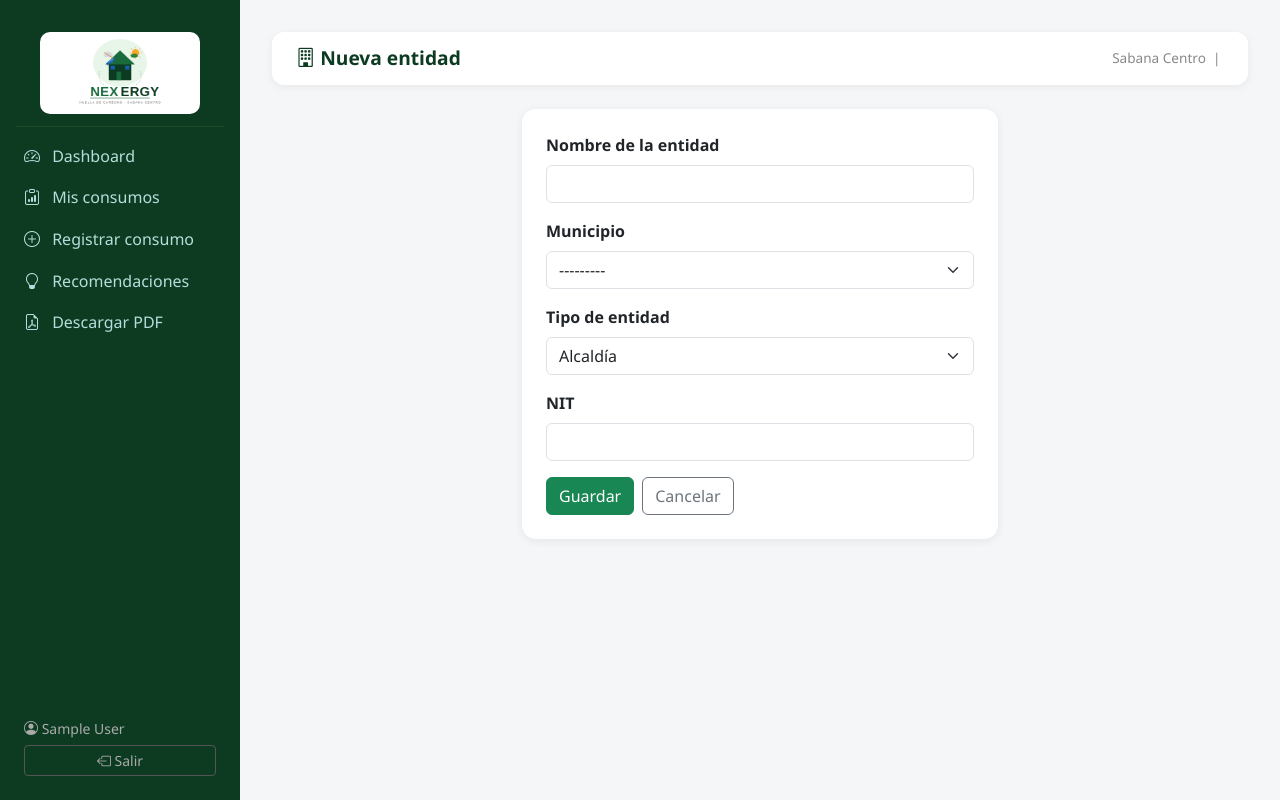
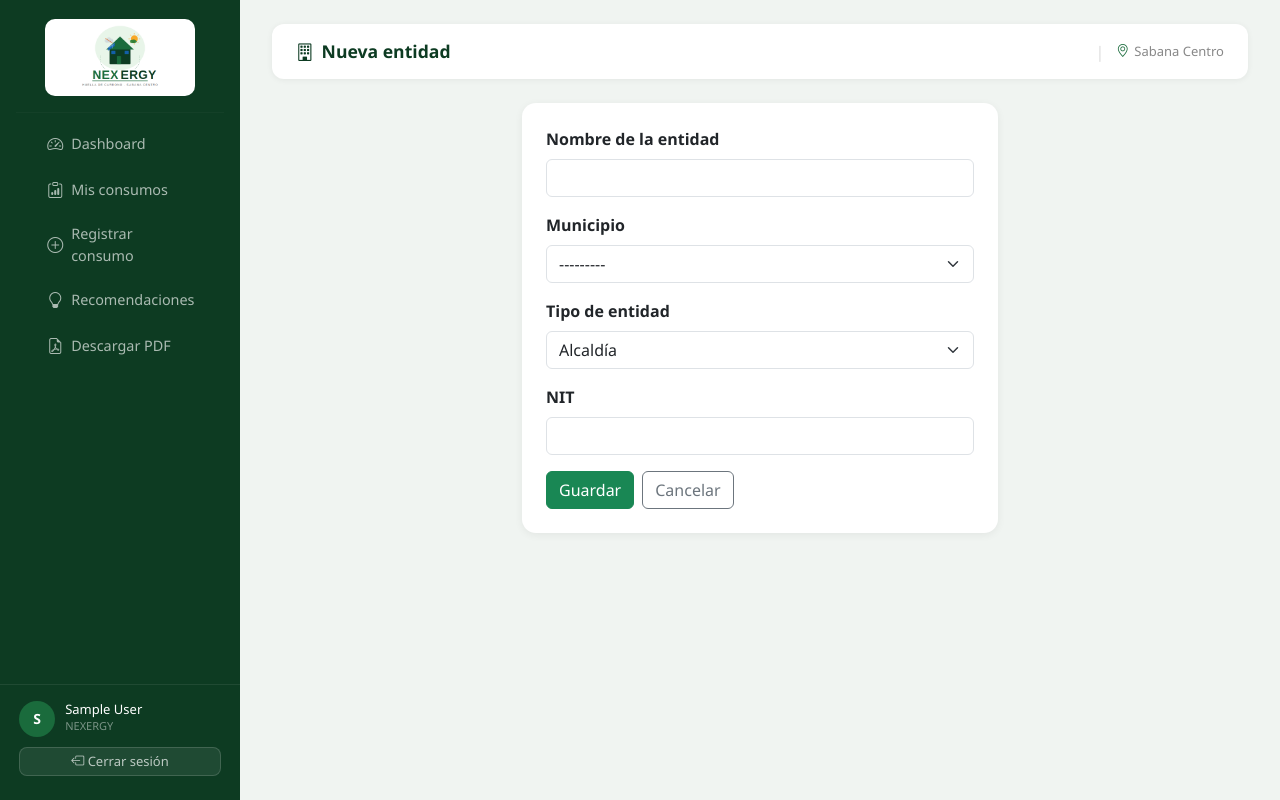
Before and after one commit to EisonAlexanderGonzalezDIaz/nexergy, a Django app: page /entidades/nueva/ in a window 1280 px wide. Run offline with Django 4.2, Linux system fonts and the light colour scheme; the visitor is signed in with stand-in values (Sample User, id 1); data comes from the database, SQL or seed files in the repository.

Commit message:
feat: mejorar diseño dashboard y sidebar

```diff
--- a/templates/base.html
+++ b/templates/base.html
@@ -4,9 +4,7 @@
   <meta charset="UTF-8">
   <meta name="viewport" content="width=device-width, initial-scale=1">
   <title>NEXERGY — {% block titulo %}Panel{% endblock %}</title>
-  <!-- Bootstrap 5 CDN -->
   <link href="https://cdn.jsdelivr.net/npm/bootstrap@5.3.2/dist/css/bootstrap.min.css" rel="stylesheet">
-  <!-- Bootstrap Icons -->
   <link href="https://cdn.jsdelivr.net/npm/bootstrap-icons@1.11.3/font/bootstrap-icons.css" rel="stylesheet">
   <style>
     :root {
@@ -14,109 +12,164 @@
       --verde-claro: #E8F5E9;
       --verde-oscuro:#0D3B22;
     }
-    body { background: #f4f6f8; font-family: 'Segoe UI', sans-serif; }
+    body { background: #F0F4F1; font-family: 'Segoe UI', sans-serif; }
 
-    /* Sidebar */
+    /* ── Sidebar ── */
     .sidebar {
       min-height: 100vh;
       width: 240px;
       background: var(--verde-oscuro);
       position: fixed;
       top: 0; left: 0;
-      padding-top: 1rem;
       z-index: 100;
+      display: flex;
+      flex-direction: column;
     }
-    .sidebar .brand {
-      color: #fff;
-      font-size: 1.6rem;
-      font-weight: 700;
-      padding: 1rem 1.5rem 0.5rem;
-      letter-spacing: 2px;
-    }
-    .sidebar .brand span { color: #81C784; }
+    .sidebar-top { padding: 1.2rem 1rem 0.5rem; }
     .sidebar .nav-link {
-      color: #B2DFDB;
-      padding: .55rem 1.5rem;
-      border-radius: 0 30px 30px 0;
-      margin-right: .75rem;
+      color: rgba(255,255,255,.65);
+      padding: .55rem 1.2rem;
+      border-radius: 8px;
+      margin: 2px .75rem;
       transition: all .2s;
+      font-size: .9rem;
+      display: flex;
+      align-items: center;
+      gap: 8px;
     }
     .sidebar .nav-link:hover,
     .sidebar .nav-link.active {
       background: var(--verde);
       color: #fff;
     }
-    .sidebar .nav-link i { margin-right: .5rem; }
+    .sidebar .nav-link i { font-size: 1rem; }
+    .sidebar-section-label {
+      font-size: 10px;
+      font-weight: 600;
+      letter-spacing: 1.5px;
+      color: rgba(255,255,255,.3);
+      padding: .8rem 1.5rem .2rem;
+      text-transform: uppercase;
+    }
+    .sidebar-bottom {
+      margin-top: auto;
+      padding: 1rem 1.2rem 1.5rem;
+      border-top: 1px solid rgba(255,255,255,.08);
+    }
+    .user-info {
+      display: flex;
+      align-items: center;
+      gap: 10px;
+      margin-bottom: 10px;
+    }
+    .user-avatar {
+      width: 36px; height: 36px;
+      background: var(--verde);
+      border-radius: 50%;
+      display: flex; align-items: center; justify-content: center;
+      font-size: 14px; font-weight: 700; color: #fff;
+      flex-shrink: 0;
+    }
+    .user-name { font-size: 13px; font-weight: 500; color: #fff; line-height: 1.2; }
+    .user-role { font-size: 11px; color: rgba(255,255,255,.45); }
 
-    /* Main content */
-    .main-content {
-      margin-left: 240px;
-      padding: 2rem;
-    }
+    /* ── Main ── */
+    .main-content { margin-left: 240px; padding: 1.5rem 2rem; }
     .topbar {
       background: #fff;
       border-radius: 12px;
-      padding: .75rem 1.5rem;
+      padding: .9rem 1.5rem;
       margin-bottom: 1.5rem;
       display: flex;
       justify-content: space-between;
       align-items: center;
-      box-shadow: 0 2px 8px rgba(0,0,0,.06);
+      box-shadow: 0 1px 6px rgba(0,0,0,.06);
     }
-    .topbar .page-title { font-weight: 600; color: var(--verde-oscuro); font-size: 1.2rem; }
+    .topbar .page-title { font-weight: 600; color: var(--verde-oscuro); font-size: 1.1rem; display: flex; align-items: center; gap: 8px; }
+    .topbar-right { display: flex; align-items: center; gap: 12px; }
+    .topbar-entidad { font-size: 13px; color: #888; display: flex; align-items: center; gap: 5px; }
+    .topbar-entidad i { color: var(--verde); }
 
-    /* Cards KPI */
+    /* ── KPI Cards ── */
     .kpi-card {
       background: #fff;
       border-radius: 14px;
       padding: 1.4rem 1.6rem;
-      box-shadow: 0 2px 10px rgba(0,0,0,.07);
-      border-left: 5px solid var(--verde);
+      box-shadow: 0 2px 8px rgba(0,0,0,.06);
+      border-top: 4px solid var(--verde);
+      transition: transform .2s;
     }
-    .kpi-card .kpi-value { font-size: 2rem; font-weight: 700; color: var(--verde-oscuro); }
-    .kpi-card .kpi-label { color: #666; font-size: .85rem; margin-top: .2rem; }
-    .kpi-card.alcance-2 { border-left-color: #1565C0; }
+    .kpi-card:hover { transform: translateY(-2px); }
+    .kpi-card .kpi-value { font-size: 2rem; font-weight: 700; color: var(--verde-oscuro); line-height: 1; }
+    .kpi-card .kpi-label { color: #777; font-size: .82rem; margin-top: .4rem; display: flex; align-items: center; gap: 4px; }
+    .kpi-card .kpi-unit { font-size: .75rem; color: #aaa; margin-top: 2px; }
+    .kpi-card.total-card { background: var(--verde-oscuro); border-top-color: #5DCAA5; }
+    .kpi-card.total-card .kpi-value { color: #5DCAA5; font-size: 2.2rem; }
+    .kpi-card.total-card .kpi-label { color: rgba(255,255,255,.7); }
+    .kpi-card.total-card .kpi-unit { color: rgba(255,255,255,.4); }
+    .kpi-card.alcance-1 { border-top-color: var(--verde); }
+    .kpi-card.alcance-1 .kpi-value { color: var(--verde); }
+    .kpi-card.alcance-2 { border-top-color: #1565C0; }
     .kpi-card.alcance-2 .kpi-value { color: #1565C0; }
-    .kpi-card.alcance-3 { border-left-color: #E65100; }
+    .kpi-card.alcance-3 { border-top-color: #E65100; }
     .kpi-card.alcance-3 .kpi-value { color: #E65100; }
-    .kpi-card.total-card { border-left-color: var(--verde-oscuro); background: var(--verde-oscuro); }
-    .kpi-card.total-card .kpi-value,
-    .kpi-card.total-card .kpi-label { color: #fff; }
 
-    /* Chart containers */
+    /* ── Chart Cards ── */
     .chart-card {
       background: #fff;
       border-radius: 14px;
       padding: 1.5rem;
-      box-shadow: 0 2px 10px rgba(0,0,0,.07);
+      box-shadow: 0 2px 8px rgba(0,0,0,.06);
+      height: 100%;
     }
-    .chart-card h6 { color: var(--verde-oscuro); font-weight: 600; margin-bottom: 1rem; }
+    .chart-card h6 {
+      color: var(--verde-oscuro);
+      font-weight: 600;
+      margin-bottom: 1rem;
+      font-size: .95rem;
+      display: flex;
+      align-items: center;
+      gap: 7px;
+      padding-bottom: .75rem;
+      border-bottom: 1px solid #F0F4F1;
+    }
+    .chart-card h6 i { color: var(--verde); }
 
-    /* Badges de viabilidad */
-    .badge-alta   { background: #E8F5E9; color: var(--verde); }
-    .badge-media  { background: #FFF8E1; color: #F57F17; }
-    .badge-baja   { background: #FFEBEE; color: #C62828; }
+    /* ── Tabla ── */
+    .table-nexergy thead th { background: var(--verde-oscuro); color: #fff; border: none; font-size: .85rem; }
+    .table-nexergy tbody tr:hover { background: var(--verde-claro); }
+    .table-nexergy td, .table-nexergy th { vertical-align: middle; }
 
-    /* Tabla */
-    .table-nexergy thead th { background: var(--verde); color: #fff; border: none; }
-    .table-nexergy tbody tr:hover { background: var(--verde-claro); }
+    /* ── Badges ── */
+    .badge-alta   { background: #E8F5E9; color: var(--verde); padding: 4px 10px; border-radius: 20px; font-size: .8rem; }
+    .badge-media  { background: #FFF8E1; color: #F57F17; padding: 4px 10px; border-radius: 20px; font-size: .8rem; }
+    .badge-baja   { background: #FFEBEE; color: #C62828; padding: 4px 10px; border-radius: 20px; font-size: .8rem; }
+
+    /* ── Alert sin datos ── */
+    .alert-nexergy {
+      background: #E8F5E9;
+      border: 1px solid #C8E6C9;
+      border-radius: 12px;
+      color: var(--verde-oscuro);
+      padding: 1.2rem 1.5rem;
+    }
   </style>
   {% block extra_css %}{% endblock %}
 </head>
 <body>
 
-<!-- ── Sidebar ───────────────────────────────────── -->
+<!-- ── Sidebar ── -->
 <nav class="sidebar">
   {% load static %}
-  <div class="text-center px-2 pt-3 pb-1">
-    <img src="{% static 'img/logo_nexergy_sidebar.png' %}"
-         alt="NEXERGY"
-         style="width:160px; background:#fff; border-radius:10px; padding:6px 10px;">
+  <div class="sidebar-top">
+    <div class="text-center mb-3">
+      <img src="{% static 'img/logo_nexergy_sidebar.png' %}" alt="NEXERGY"
+           style="width:150px; background:#fff; border-radius:10px; padding:6px 10px;">
     </div>
-  <hr style="border-color:#2E7D32; margin: .5rem 1rem;">
+    <hr style="border-color:rgba(255,255,255,.1); margin:.5rem 0;">
 
     {% if user.is_authenticated %}
-  <ul class="nav flex-column mt-2">
+    <ul class="nav flex-column mt-1">
       <li class="nav-item">
         <a href="{% url 'dashboard:index' %}" class="nav-link {% if request.resolver_match.app_name == 'dashboard' %}active{% endif %}">
           <i class="bi bi-speedometer2"></i> Dashboard
@@ -142,10 +195,9 @@
           <i class="bi bi-file-earmark-pdf"></i> Descargar PDF
         </a>
       </li>
+
       {% if user.perfil.es_admin %}
-    <li class="nav-item mt-2">
-      <small style="color:#666; padding: .4rem 1.5rem; display:block;">ADMINISTRACIÓN</small>
-    </li>
+      <div class="sidebar-section-label">Administración</div>
       <li class="nav-item">
         <a href="{% url 'entidades:lista' %}" class="nav-link {% if request.resolver_match.app_name == 'entidades' %}active{% endif %}">
           <i class="bi bi-building"></i> Entidades
@@ -159,32 +211,51 @@
       {% endif %}
     </ul>
     {% endif %}
+  </div>
 
-  <div style="position:absolute; bottom:1.5rem; left:0; right:0; padding: 0 1.5rem;">
+  <!-- Usuario en el fondo del sidebar -->
+  <div class="sidebar-bottom">
     {% if user.is_authenticated %}
-    <small style="color:#aaa; display:block; margin-bottom:.4rem;">
-      <i class="bi bi-person-circle"></i> {{ user.get_full_name|default:user.username }}
-    </small>
-    <a href="{% url 'accounts:logout' %}" class="btn btn-sm btn-outline-secondary w-100" style="color:#aaa; border-color:#555;">
-      <i class="bi bi-box-arrow-left"></i> Salir
+    <div class="user-info">
+      <div class="user-avatar">
+        {{ user.get_full_name|default:user.username|first|upper }}
+      </div>
+      <div>
+        <div class="user-name">{{ user.get_full_name|default:user.username }}</div>
+        <div class="user-role">
+          {% if user.perfil.entidad %}
+            {{ user.perfil.entidad.municipio }}
+          {% else %}
+            NEXERGY
+          {% endif %}
+        </div>
+      </div>
+    </div>
+    <a href="{% url 'accounts:logout' %}" class="btn btn-sm w-100" style="background:rgba(255,255,255,.08); color:rgba(255,255,255,.7); border:1px solid rgba(255,255,255,.15); border-radius:8px; font-size:13px;">
+      <i class="bi bi-box-arrow-left"></i> Cerrar sesión
     </a>
     {% endif %}
   </div>
 </nav>
 
-<!-- ── Contenido principal ───────────────────────── -->
+<!-- ── Contenido principal ── -->
 <div class="main-content">
   <div class="topbar">
     <span class="page-title">{% block page_title %}NEXERGY{% endblock %}</span>
-    <span style="color:#888; font-size:.85rem;">
-      Sabana Centro &nbsp;|&nbsp;
+    <div class="topbar-right">
       {% if user.is_authenticated and user.perfil.entidad %}
-        <i class="bi bi-building"></i> {{ user.perfil.entidad.nombre }}
+      <span class="topbar-entidad">
+        <i class="bi bi-building"></i>
+        {{ user.perfil.entidad.nombre }}
+      </span>
       {% endif %}
+      <span style="color:#ddd;">|</span>
+      <span class="topbar-entidad">
+        <i class="bi bi-geo-alt"></i> Sabana Centro
       </span>
     </div>
+  </div>
 
-  <!-- Mensajes flash de Django -->
   {% for msg in messages %}
   <div class="alert alert-{{ msg.tags|default:'info' }} alert-dismissible fade show" role="alert">
     {{ msg }}
@@ -195,9 +266,7 @@
   {% block content %}{% endblock %}
 </div>
 
-<!-- Bootstrap JS -->
 <script src="https://cdn.jsdelivr.net/npm/bootstrap@5.3.2/dist/js/bootstrap.bundle.min.js"></script>
-<!-- Chart.js -->
 <script src="https://cdn.jsdelivr.net/npm/chart.js@4.4.2/dist/chart.umd.min.js"></script>
 {% block extra_js %}{% endblock %}
 </body>
```
Also changed, not shown: templates/dashboard/index.html (+105 -40 lines). Lines whose indentation alone changed are shown as unchanged.
